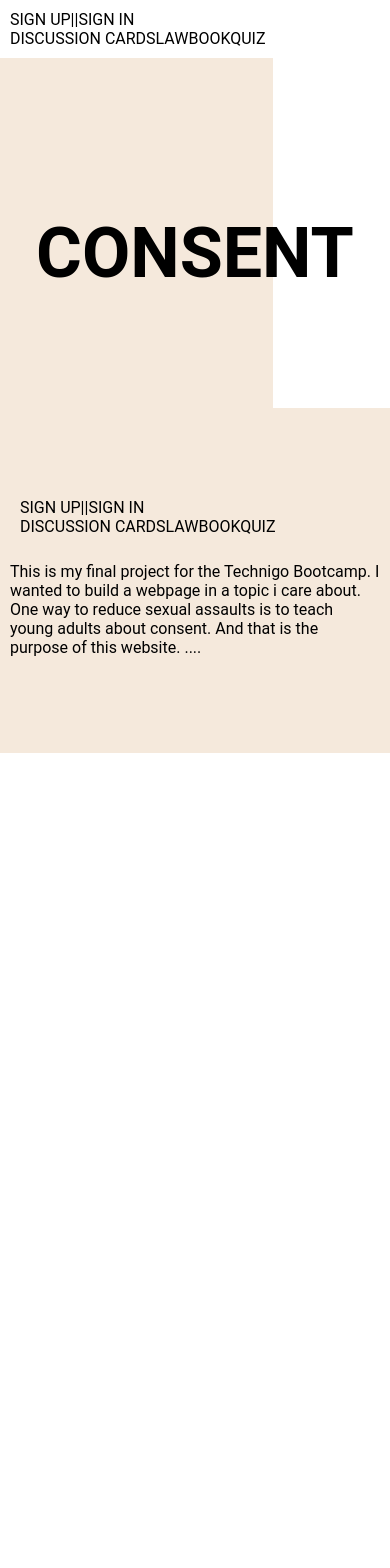
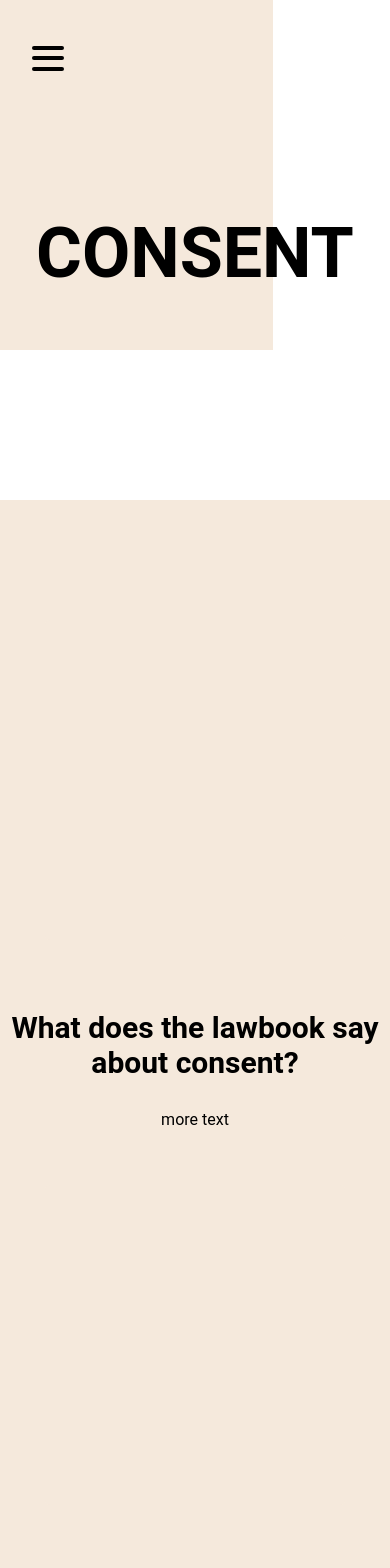
Before and after one commit to mhammarback/final-project, a React (Create React App) app in the folder frontend/: page /lawbook in a window 390 px wide. Shown: the top 1568 px of the page. Before the commit the page ends 844 px from the top, so only its background shows below. Built offline with nearby package versions, Linux system fonts and the light colour scheme.

Commit message:
hamburger menu added to mobile,tablet and changed to navbar for desktop

```diff
--- a/frontend/src/App.js
+++ b/frontend/src/App.js
@@ -6,9 +6,11 @@ import { BrowserRouter, Switch, Route } from 'react-router-dom'
 import { user } from './reducers/user'
 import { Footer } from './components/Footer'
 import { Header } from './components/Header'
+import { Forum } from './components/Forum'
 import { StartPage } from './pages/StartPage'
 import { DiscussionsCards } from './pages/DiscussionsCards'
-import { Forum } from './components/Forum'
+import { Lawbook } from './pages/Lawbook'
+
 
 
 const reducer = combineReducers({ user: user.reducer })
@@ -32,6 +34,9 @@ return (
         <Route path='/forum' exact>
         <Forum />
         </Route>
+        <Route path='/lawbook' exact>
+        <Lawbook />
+        </Route>
       </Switch>
       <Footer />
     </BrowserRouter>
--- /dev/null
+++ b/frontend/src/components/BurgerStyling.js
@@ -0,0 +1,83 @@
+import styled from 'styled-components/macro'
+
+export const StyledBurger = styled.button`
+  position: absolute;
+  top: 5%;
+  left: 2rem;
+  display: flex;
+  flex-direction: column;
+  justify-content: space-around;
+  width: 2rem;
+  height: 2rem;
+  background: transparent;
+  border: none;
+  cursor: pointer;
+  padding: 0;
+  z-index: 10;
+
+  &:focus {
+    outline: none;
+  }
+
+  div {
+    width: 2rem;
+    height: 0.25rem;
+    background: ${({ open }) => open ? '#0D0C1D' : '#000'};
+    border-radius: 10px;
+    transition: all 0.3s linear;
+    position: relative;
+    transform-origin: 1px;
+
+    :first-child {
+      transform: ${({ open }) => open ? 'rotate(45deg)' : 'rotate(0)'};
+    }
+
+    :nth-child(2) {
+      opacity: ${({ open }) => open ? '0' : '1'};
+      transform: ${({ open }) => open ? 'translateX(20px)' : 'translateX(0)'};
+    }
+
+    :nth-child(3) {
+      transform: ${({ open }) => open ? 'rotate(-45deg)' : 'rotate(0)'};
+    }
+  }
+`
+
+export const StyledMenu = styled.nav`
+  display: flex;
+  flex-direction: column;
+  justify-content: center;
+  background: #f6f6f6;
+  transform: ${({ open }) => open ? 'translateX(0)' : 'translateX(-100%)'};
+  height: 120vh;
+  text-align: left;
+  position: absolute;
+  top: 0;
+	left: 0;
+	padding-top: 80px;
+  transition: transform 0.3s ease-in-out;
+
+  @media (max-width: 576px) {
+      width: 100%;
+    }
+
+  a {
+    font-size: 2rem;
+    text-transform: uppercase;
+    padding: 2rem 0;
+    font-weight: bold;
+    letter-spacing: 0.5rem;
+    color: #000;
+    text-decoration: none;
+    transition: color 0.3s linear;
+
+    @media (max-width: 576px) {
+      font-size: 1.5rem;
+      text-align: center;
+    }
+
+    &:hover {
+      color: #0d335d;
+    }
+  }
+`
--- a/frontend/src/components/Header.js
+++ b/frontend/src/components/Header.js
@@ -1,11 +1,23 @@
+import React, { useState, useRef } from 'react'
 
-import React from 'react'
 import { Nav } from '../components/Nav'
+import  { HamburgerMenu }  from '../components/Menu'
 
 export const Header = () => {
+	const [open, setOpen] = useState(false)
+	const node = useRef()
+	const menuId = 'main-menu'
+
 	return (
     <header>
-      <Nav />
+			<div className="hidden-hamburger">
+			  <div ref={node}>
+          <HamburgerMenu pen={open} setOpen={setOpen} id={menuId} />
+        </div>
+		  </div>
+			<div className="hidden-nav">
+        <Nav />
+			</div>
 			<div className="header-color-container">
 				<h1>CONSENT</h1>
         <p>from 1 july 2018 consent is a part of the Swedish law</p>
--- /dev/null
+++ b/frontend/src/components/Menu.js
@@ -0,0 +1,49 @@
+import React from 'react'
+
+import { StyledBurger, StyledMenu } from './BurgerStyling'
+
+export const Menu = ({ open }) => {
+  return (
+    <StyledMenu open={open}>
+      <a href="/">
+        <span role="img" aria-label="about us"></span>
+        SIGN UP || SIGN IN
+      </a>
+      <a href="/discussion">
+        <span role="img" aria-label="price"></span>
+        DISCUSSION CARDS
+        </a>
+      <a href="/lawbook">
+        <span role="img" aria-label="contact"></span>
+        LAWBOOK
+        </a>
+				<a href="/quiz">
+        <span role="img" aria-label="contact"></span>
+        QUIZ
+        </a>
+    </StyledMenu>
+  )
+}
+
+export const Burger = ({ open, setOpen }) => {
+  return (
+    <StyledBurger open={open} onClick={() => setOpen(!open)}>
+      <div />
+      <div />
+      <div />
+    </StyledBurger>
+  )
+}
+
+export const HamburgerMenu = () => {
+  const [open, setOpen] = React.useState(false);
+  const node = React.useRef();
+  return (
+    <div>
+      <div ref={node}>
+        <Burger open={open} setOpen={setOpen} />
+        <Menu open={open} setOpen={setOpen} />
+      </div>
+    </div>
+  )
+}
--- a/frontend/src/components/StoryInput.js
+++ b/frontend/src/components/StoryInput.js
@@ -30,7 +30,6 @@ export const StoryInput = ({ onMessageChange }) => {
         className="button-send-message button-send-message-active">
           <img src={icon} alt="send-icon" />
        </button>
-
       </form>
     </section>
   )
--- a/frontend/src/index.css
+++ b/frontend/src/index.css
@@ -22,6 +22,10 @@ h2, h3 {
 
 
 /* Header */
+
+header {
+  margin-bottom: 150px;
+}
 .container-cards {
   display: flex;
   flex-direction: column;
@@ -70,14 +74,11 @@ h2, h3 {
   justify-content: right;
 }
 
+.hidden-nav {
+  display: none;
+}
 
-.start-text {
-  display: flex;
-  flex-direction: column;
-  align-items: center;
-  text-align: center;
-  margin-top: 40px;
-}
+
 
 .header-text-container {
   display: flex;
@@ -101,6 +102,11 @@ h2, h3 {
   margin: 100px 0px 100px 0px;
 }
 
+.start-text {
+  display: flex;
+  flex-direction: column;
+  align-items: center;
+}
 
 
 /*Discussion page */
@@ -117,6 +123,30 @@ h2, h3 {
   justify-content: center;
   margin-bottom: 50px;
 }
+
+/* LAWBOOK */
+
+.lawbook {
+  display: flex;
+  flex-direction: column;
+  align-items: center;
+  text-align: center;
+}
+
+.lawbook-opposite {
+  display: flex;
+  flex-direction: column;
+  align-items: center;
+  text-align: center;
+}
+
+.small-header {
+  font-size: 30px;
+  font-weight: bold;
+}
+
+
+
 
 /* FORUM */
 
@@ -254,16 +284,6 @@ nav {
   justify-content: space-evenly;
 }
 
-.start-text {
-  flex-direction: row;
-  justify-content: center;
-}
-
-.start-text p {
-  width: 30%;
-  margin-left: 50px;
-  text-align: left;
-}
 
 .start-style {
   display: flex;
@@ -281,9 +301,29 @@ nav {
   margin: 10px;
 }
 
+
+.start-text {
+  display: flex;
+  flex-direction: row;
+  justify-content: center;
+}
+
+.start-text-header {
+  width:30%;
+  margin: 10px;
+}
+
 }
 
 @media (min-width: 1024px) {
+
+.hidden-hamburger {
+  display: none;
+}
+
+.hidden-nav {
+  display: flex;
+}
 
 .header-color-container {
   height: 450px;
@@ -319,16 +359,19 @@ nav {
   justify-content: space-evenly;
 }
 
+
+
 .start-text {
+  display: flex;
   flex-direction: row;
   justify-content: center;
 }
 
-.start-text p {
-  width: 30%;
-  margin-left: 50px;
-  text-align: left;
+.start-text-header {
+  width:30%;
+  margin: 10px;
 }
+
 
 .start-style {
   display: flex;
@@ -367,4 +410,19 @@ nav p {
   width: 30%;
 }
 
+.lawbook {
+  display: flex;
+  flex-direction: row;
+  text-align: left;
+  margin-left: 150px;
 }
+
+/* lAWBOOK*/
+.lawbook-opposite {
+  display: flex;
+  flex-direction: row-reverse;
+  text-align: right;
+  margin-right: 150px;
+}
+
+}
--- /dev/null
+++ b/frontend/src/pages/Lawbook.js
@@ -0,0 +1,24 @@
+import React from 'react'
+
+import { SmallCard } from '../lib/Cards'
+
+export const Lawbook = () => {
+  return (
+		<section className ="container">
+			<div className ="lawbook">
+				<SmallCard />
+				<div className ="lawbook-header">
+					<p className="small-header">What does the lawbook say about consent?</p>
+					<p>more text</p>
+				</div>
+			</div>
+			<div className="lawbook-opposite">
+				<SmallCard />
+				<div className ="lawbook-header">
+					<p className="small-header">What does that mean in practice?</p>
+					<p>More text</p>
+				</div>
+			</div>
+		</section>
+  )
+}
--- a/frontend/src/pages/StartPage.js
+++ b/frontend/src/pages/StartPage.js
@@ -7,13 +7,14 @@ export const StartPage = () => {
   return (
     <>
     <div className ="start-text">
-     <MediumCard />
-     <p> lorem ipsumlorem ipsumlorem ipsumlorem ipsum
-     lorem ipsumlorem ipsumlorem ipsumlorem ipsumlorem ipsum
-     lorem ipsumlorem ipsumvlorem ipsumlorem ipsumlorem ipsum
-     lorem ipsumlorem ipsumlorem ipsumlorem ipsum
-     lorem ipsumlorem ipsumlorem ipsumlorem ipsumlorem ipsum
-     lorem ipsumlorem ipsumvlorem ipsumlorem ipsumlorem ipsum  </p>
+       <MediumCard />
+         <div className ="start-text-header">
+          <p className="small-header">What, Why and how?</p>
+          <p> lorem ipsumlorem ipsumlorem ipsumlorem ipsum
+          lorem ipsumlorem ipsumlorem ipsumlorem ipsumlorem ipsum
+          lorem ipsumlorem ipsumvlorem ipsumlorem ipsumlorem ipsum
+           </p>
+         </div>
      </div>
 
     <div className ="container-cards">
```
Also changed, not shown: frontend/src/components/Forum.js (line endings or trailing spaces).
